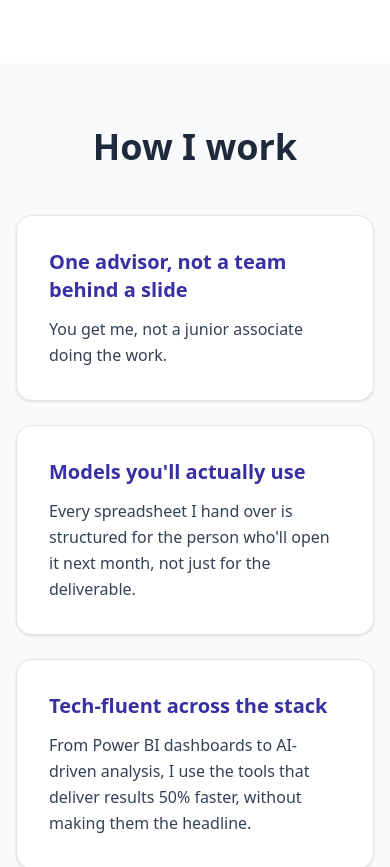
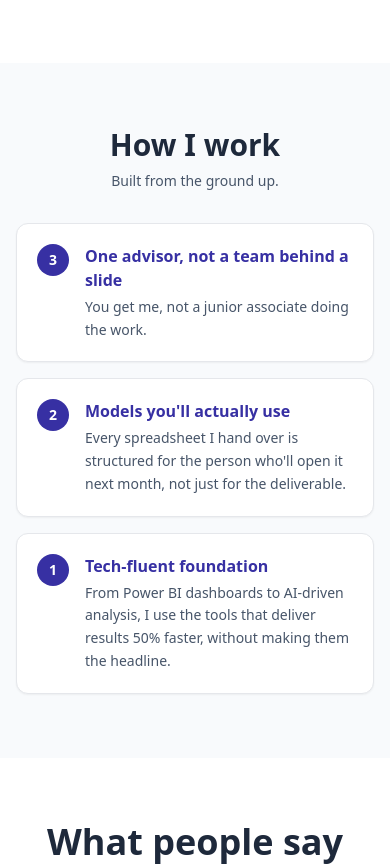
Before and after one commit to SravaniPolina/sravani-portfolio-frontend, a React (Create React App) app: page / in a window 390 px wide. Shown: the part 2925-3792 px from the top of the page. Built offline with nearby package versions, Linux system fonts and the light colour scheme.

Commit message:
Update LeadershipPhilosophy.js

```diff
--- a/src/components/LeadershipPhilosophy.js
+++ b/src/components/LeadershipPhilosophy.js
@@ -1,32 +1,36 @@
 import React from "react";
 
 const principles = [
-  {
-    title: "One advisor, not a team behind a slide",
-    description: "You get me, not a junior associate doing the work."
-  },
-  {
-    title: "Models you'll actually use",
-    description: "Every spreadsheet I hand over is structured for the person who'll open it next month, not just for the deliverable."
-  },
-  {
-    title: "Tech-fluent across the stack",
-    description: "From Power BI dashboards to AI-driven analysis, I use the tools that deliver results 50% faster, without making them the headline."
-  }
+  { num: "3", title: "One advisor, not a team behind a slide", description: "You get me, not a junior associate doing the work." },
+  { num: "2", title: "Models you'll actually use", description: "Every spreadsheet I hand over is structured for the person who'll open it next month, not just for the deliverable." },
+  { num: "1", title: "Tech-fluent foundation", description: "From Power BI dashboards to AI-driven analysis, I use the tools that deliver results 50% faster, without making them the headline." }
 ];
 
 export default function LeadershipPhilosophy() {
   return (
     <section id="how" className="py-16 px-4 sm:px-8 bg-slate-50">
-      <div className="max-w-5xl mx-auto">
-        <h2 className="text-4xl md:text-5xl font-bold text-center mb-12">How I work</h2>
-        <div className="grid grid-cols-1 md:grid-cols-3 gap-6">
-          {principles.map((p, idx) => (
-            <div key={idx} className="bg-white rounded-2xl shadow border p-8 flex flex-col">
-              <h3 className="text-xl font-bold text-indigo-800 mb-3">{p.title}</h3>
-              <p className="text-slate-700 leading-relaxed">{p.description}</p>
-            </div>
-          ))}
+      <div className="max-w-6xl mx-auto">
+        <div className="hidden md:flex justify-center">
+          <img
+            src="/HowIWork_Pyramid.jpg"
+            alt="How I work, built from the ground up: tech-fluent foundation, models you'll use, one accountable advisor"
+            className="w-full max-w-5xl rounded-2xl shadow-lg"
+          />
+        </div>
+        <div className="md:hidden">
+          <h2 className="text-3xl font-bold text-center mb-2">How I work</h2>
+          <p className="text-sm text-slate-600 text-center mb-8">Built from the ground up.</p>
+          <div className="space-y-4">
+            {principles.map((p, idx) => (
+              <div key={idx} className="bg-white rounded-xl p-5 shadow-sm border flex gap-4 items-start">
+                <div className="w-8 h-8 rounded-full bg-indigo-800 text-white font-bold flex items-center justify-center text-sm flex-shrink-0">{p.num}</div>
+                <div>
+                  <div className="font-bold text-indigo-800 text-base mb-1">{p.title}</div>
+                  <div className="text-slate-600 text-sm leading-relaxed">{p.description}</div>
+                </div>
+              </div>
+            ))}
+          </div>
         </div>
       </div>
     </section>
```
